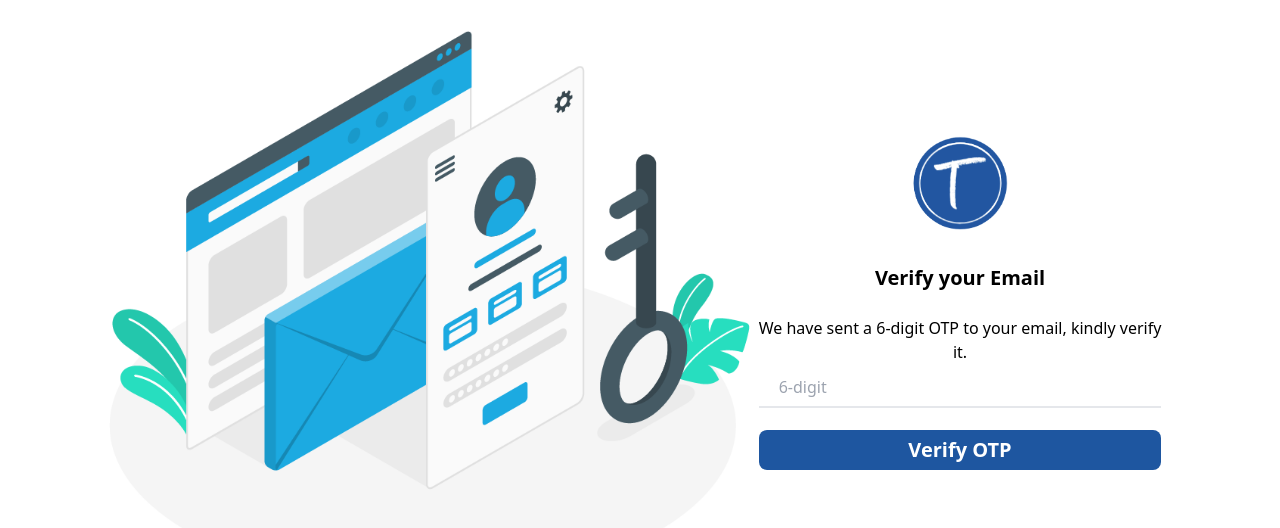
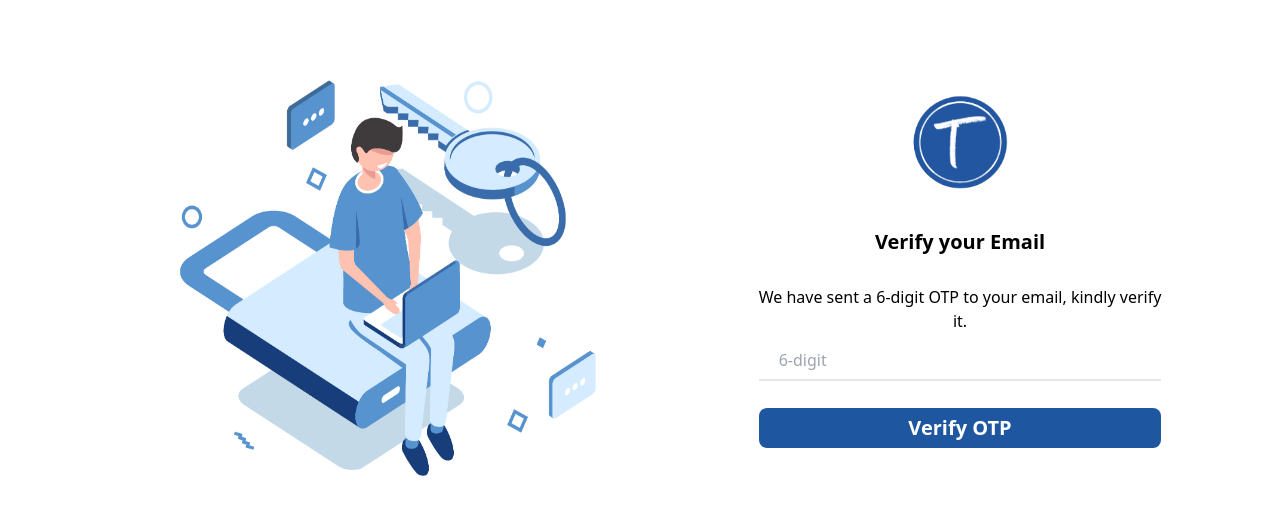
Before and after one commit to ati07/Tutorcept, a Next.js app: page /otp in a window 1280 px wide. Shown: the top 528 px of the page. Built offline with nearby package versions, Linux system fonts and the light colour scheme.

Commit message:
21th commit

```diff
--- a/pages/otp.js
+++ b/pages/otp.js
@@ -24,13 +24,16 @@
       router.push('/login');
   }
   return (
-    <div className="h-[580px] flex flex-col">
-      <div className="login lg:bg-login-baaner object-cover h-[560px] bg-no-repeat overflow-hidden px-50 py-28 w-full grid grid-cols-12">
+    <div className="flex flex-col items-center justify-center h-auto lg:md:flex lg:md:items-center lg:md:justify-center">
+      <div className="grid w-full h-auto grid-cols-12 py-24 overflow-hidden md:py-12 lg:py-0 px-50">
         {/* <div className='lgshape w-[100px] h-[100px] bg-red-400'></div> */}
 
         {/* <div className='animate-spin lgsquare w-[100px] h-[100px] bg-gray-400'></div> */}
-        <div className="lg:col-span-4 col-span-12 lg:col-start-8 rounded-2xl w-full h-[560px]">
-          <div className="grid grid-col-12 px-3 py-5 h-[400px] gap-y- text-center">
+        <div className='w-0 h-0 md:w-auto md:auto lg:w-auto lg:h-auto md:col-span-7 md:col-start-1 lg:col-span-7'>
+          <Image src='/otp.png' className='' width={800} height={600} alt='otpImage'/>
+        </div>
+        <div className="flex items-center justify-center w-full h-auto col-span-12 lg:md:flex lg:md:items-center lg:md:justify-center md:col-span-4 lg:col-start-8 rounded-2xl">
+          <div className="grid h-[400px] px-3 py-2 text-center grid-col-12">
             <div className="col-span-12 w-full h-[100px]">
               <Link href="/">
                 {/* <h1 className='text-[#1e56a0] font-bold text-5xl cursor-pointer uppercase'>Tutorcept</h1> */}
@@ -44,7 +47,7 @@
               </Link>
             </div>
             <div className="col-span-12 w-full h-[20px]">
-              <p className='text-black text-xl font-semibold'>Verify your Email</p>
+              <p className='text-lg font-semibold text-black lg:text-xl'>Verify your Email</p>
             </div>
             <div className="col-span-12 w-full h-[20px]">
               <p className='text-black text-bold'>We have sent a 6-digit OTP to your email, kindly verify it.</p>
```
Also changed, not shown: public/email.png (added), public/otp.png (added).
